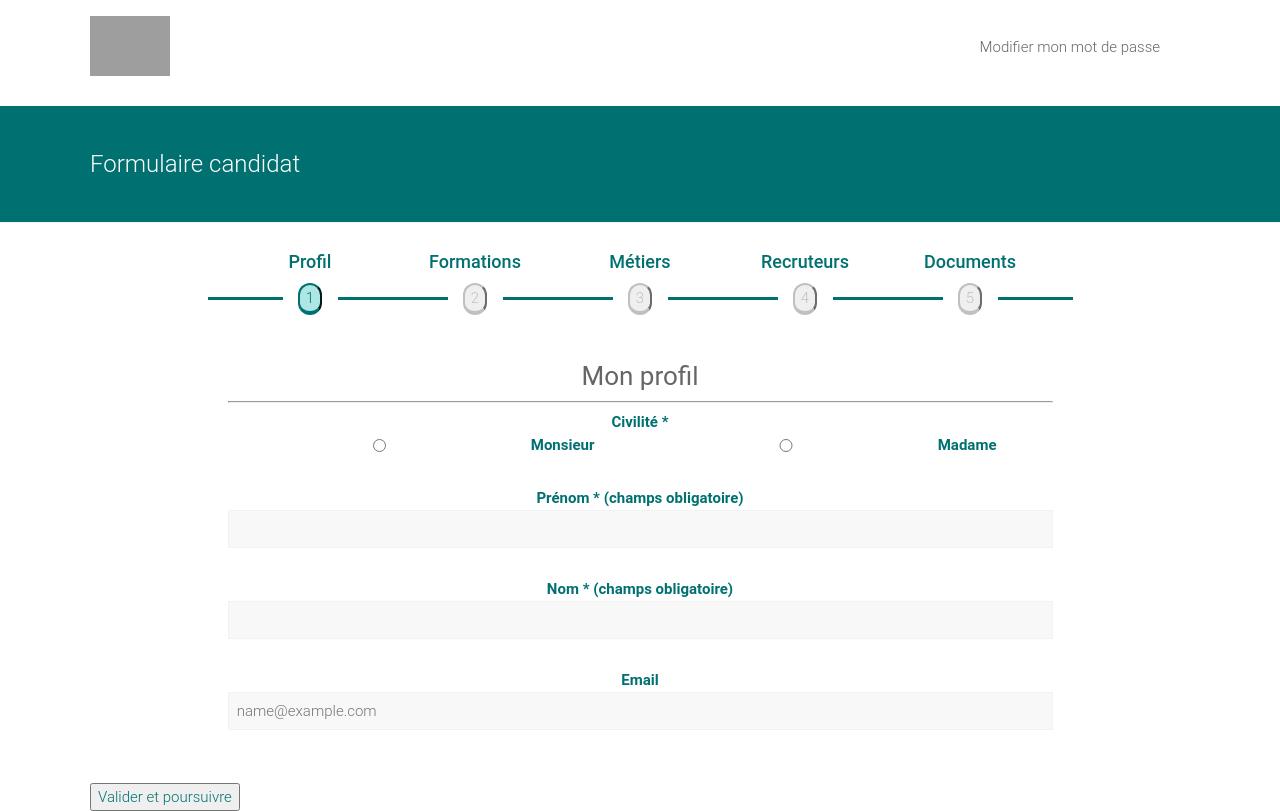
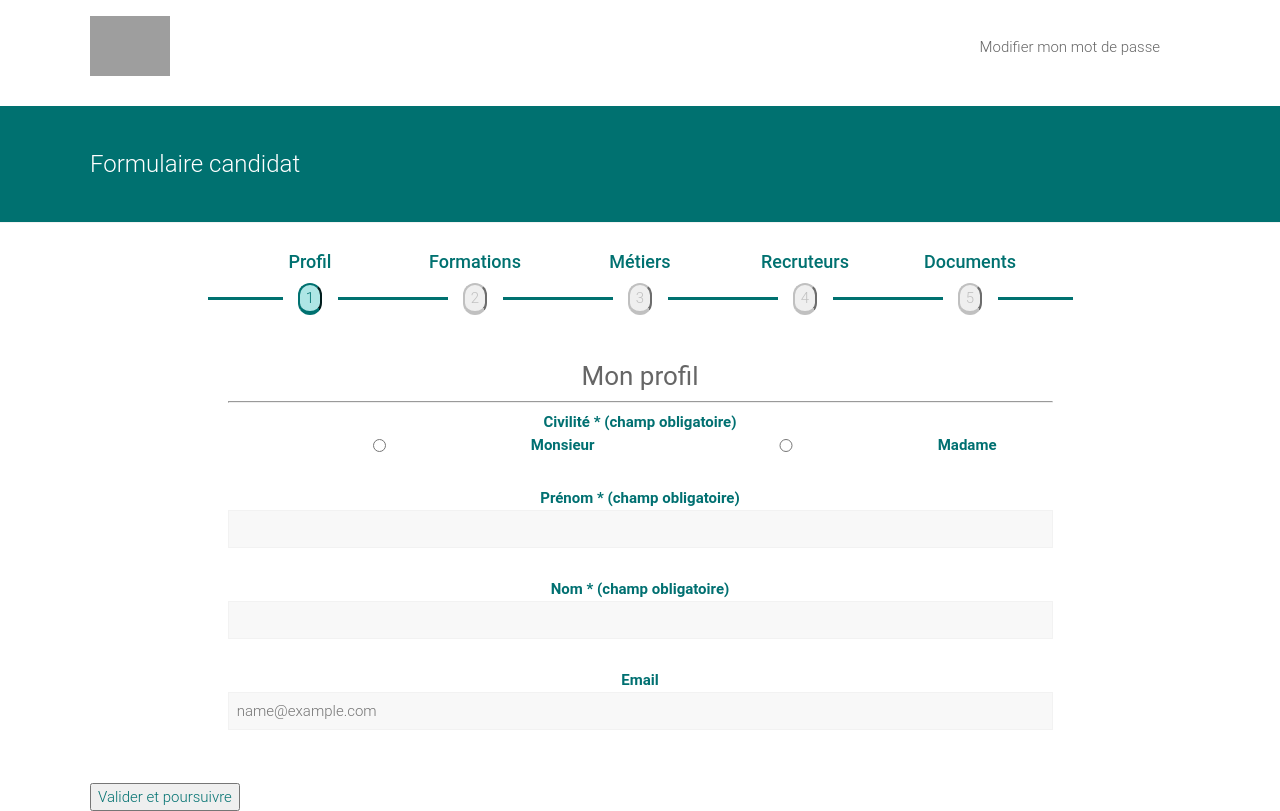
Before and after one commit to WildCodeSchool/remotefr-js-0920-p3-wejob-admin, a React (Create React App) app: page /JobeurForm in a window 1280 px wide. Built offline with nearby package versions, Linux system fonts and the light colour scheme; grey boxes are pictures that could not be loaded; the HTML template or start-up script is replaced by a standard one.

Commit message:
addition if required or optional field

```diff
--- a/src/components/ProfileForm.jsx
+++ b/src/components/ProfileForm.jsx
@@ -24,7 +24,7 @@ function ProfileForm({ register, handleSubmit, errors, setSchema }) {
       <hr />
       <fieldset id="coordonnees">
         <legend htmlFor="Civility" className="form-field-label">
-          Civilité *
+          Civilité * <span className="spanInfoField">(champ obligatoire)</span>
         </legend>
         <div className="row">
           <div className="form-check form-check-inline">
@@ -61,7 +61,7 @@ function ProfileForm({ register, handleSubmit, errors, setSchema }) {
       <div className="row">
         <div className="form-group">
           <label htmlFor="firstname" className="form-field-label">
-            Prénom * (champs obligatoire)
+            Prénom * <span className="spanInfoField">(champ obligatoire)</span>
             <input
               type="text"
               className="form-field-input"
@@ -78,7 +78,7 @@ function ProfileForm({ register, handleSubmit, errors, setSchema }) {
       <div className="row">
         <div className="form-group">
           <label htmlFor="lastname" className="form-field-label">
-            Nom * (champs obligatoire)
+            Nom * <span className="spanInfoField">(champ obligatoire)</span>
             <input
               type="text"
               className="form-field-input"
```
